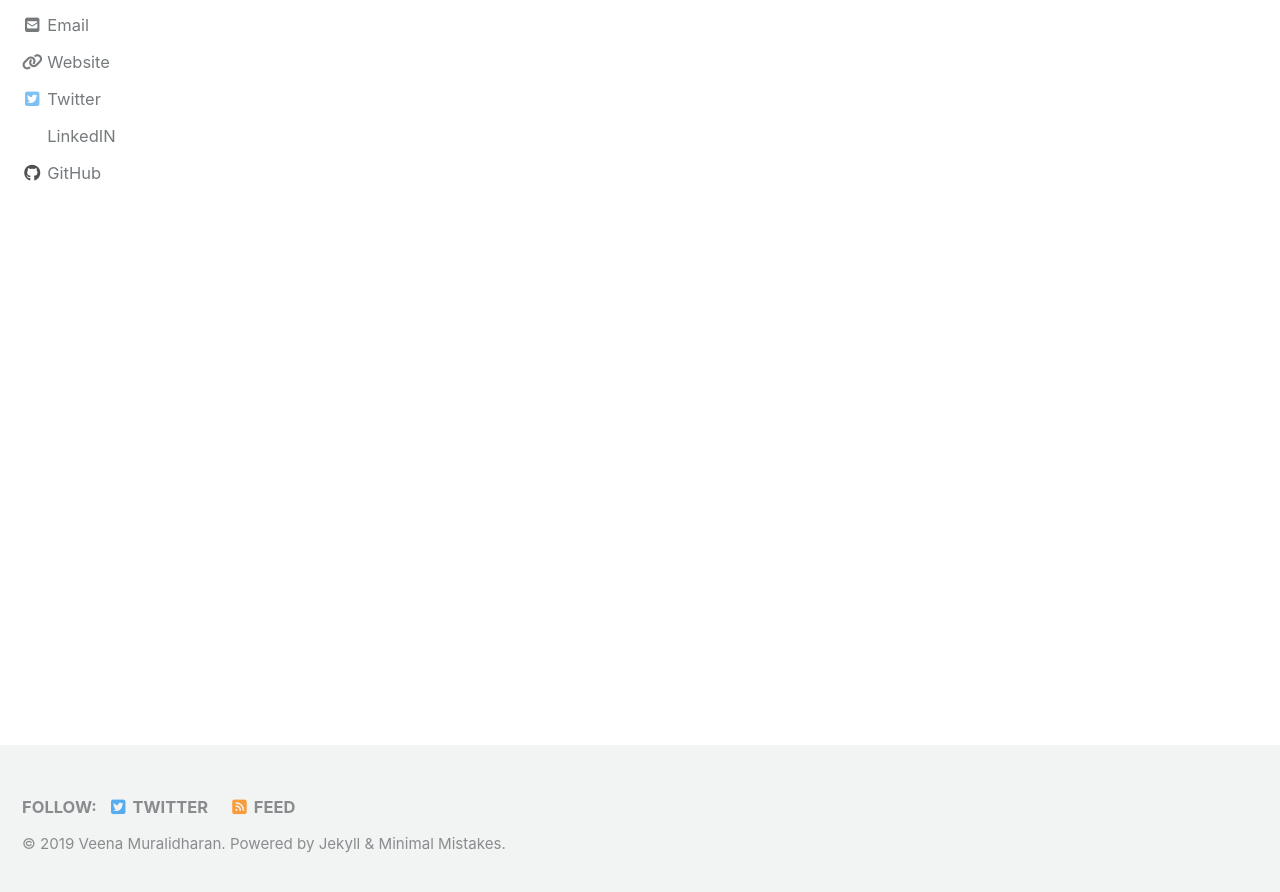
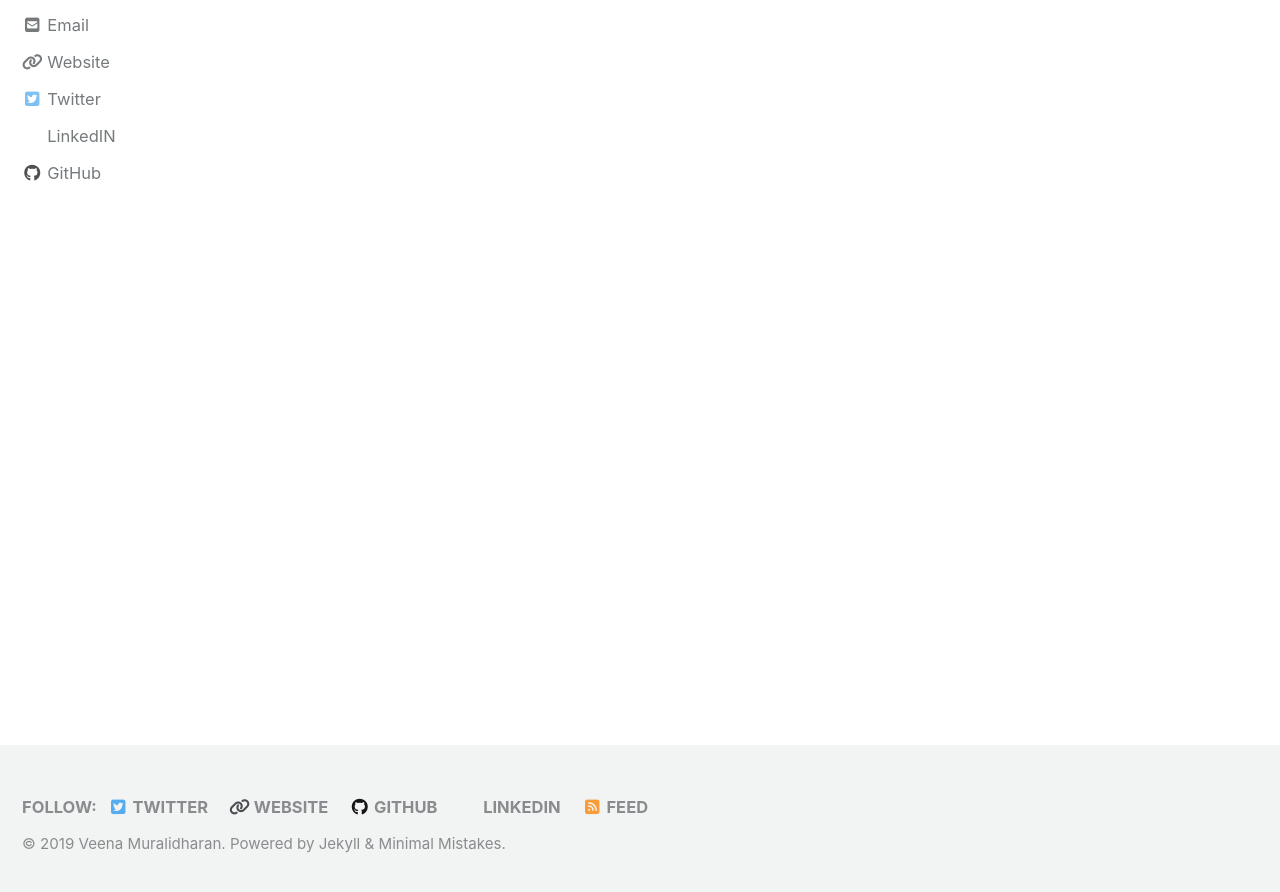
Before and after one commit to veena1486/veena1486.github.io, a Jekyll site: the page built from index.html, in a window 1280 px wide and 900 px high, scrolled down 222 px. Shown: the top 892 px of the window. Built offline with Jekyll 4.4.1, drawn with Linux system fonts in a browser that asks for light colours; cached includes are drawn as plain includes; nearby versions of some CDN libraries; the list of posts is cut into pages by our own code.

Commit message:
Update _config.yml

```diff
--- a/_config.yml
+++ b/_config.yml
@@ -141,15 +141,15 @@
     - label: "Twitter"
       icon: "fab fa-fw fa-twitter-square"
       url: "https://twitter.com/@veenamural"
-    - label: "Facebook"
-      icon: "fab fa-fw fa-facebook-square"
-      # url:
+    - label: "Website"
+      icon: "fas fa-fw fa-link"
+      url: "https://veenamuralidharan.wordpress.com/"
     - label: "GitHub"
       icon: "fab fa-fw fa-github"
-      # url:
-    - label: "GitLab"
-      icon: "fab fa-fw fa-gitlab"
-      # url:
+      url: "https://github.com/veena1486"
+    - label: "LinkedIN"
+      icon: "fab fa-fw fa-linkedin-square"
+      url: "https://www.linkedin.com/in/veena-muralidharan-0765191b/"
     - label: "Bitbucket"
       icon: "fab fa-fw fa-bitbucket"
       # url:
```
